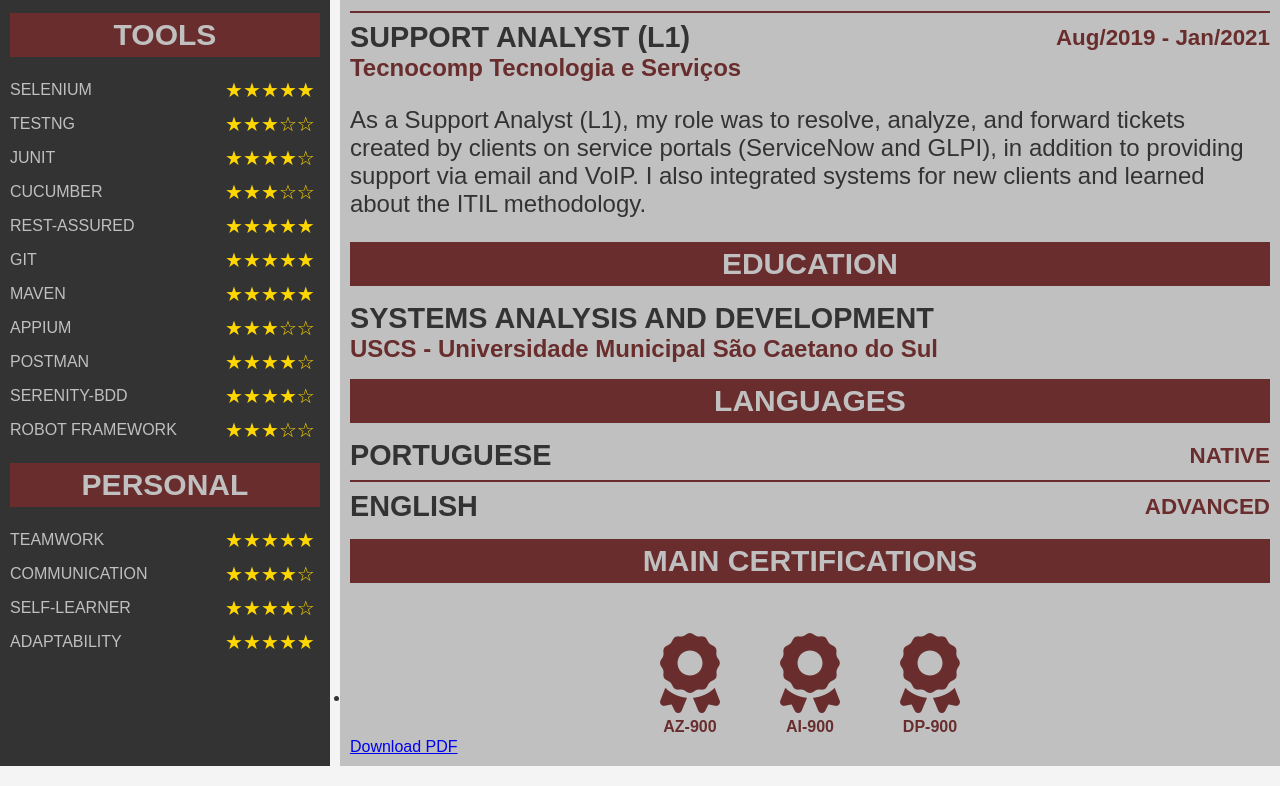
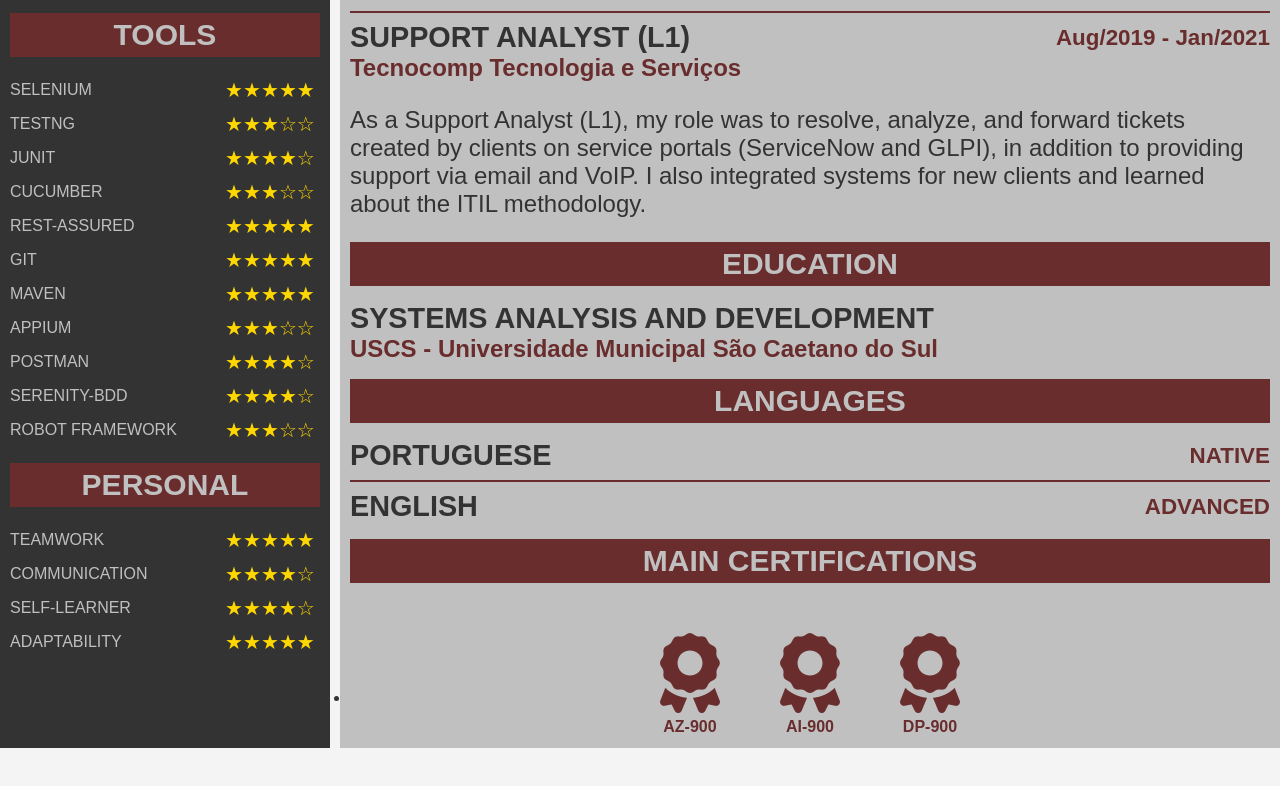
Before and after one commit to matheuswachtler/Resume, a plain HTML site: page index.html in a window 1280 px wide. Shown: the part 966-1752 px from the top of the page. Drawn offline with Linux system fonts and the light colour scheme.

Commit message:
Bug fix. Download duplicado.

```diff
--- a/index.html
+++ b/index.html
@@ -229,7 +229,6 @@
                             </div>
                         </li>
                     </ul>
-                    <a href="assets/matheuswachtler_resume.pdf" target="_blank">Download PDF</a>
                 </div>
             </div>
         </div>
```
Also changed, not shown: cv.html (+0 -1 lines).
